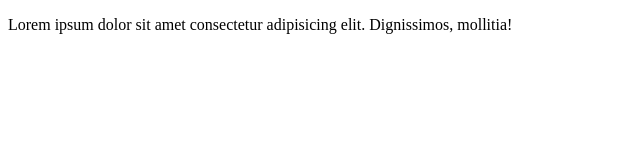
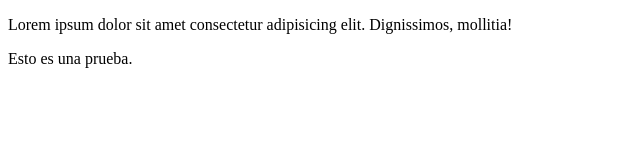
Before and after one commit to mwue111/test, a plain HTML site: page index.html in a window 1280 px wide. Shown: the whole page, without its empty margins (0-640 px from the left). Drawn offline with Linux system fonts and the light colour scheme.

Commit message:
nuevo div

```diff
--- a/index.html
+++ b/index.html
@@ -7,12 +7,17 @@
     <title>prueba</title>
 </head>
 <body>
-    <!-- DIV CONTENEDOR 1 -->
+    <!-- DIV CONTENEDOR -->
 
     <div class="container">
         <dov class="row">
             <p>Lorem ipsum dolor sit amet consectetur adipisicing elit. Dignissimos, mollitia!</p>
         </dov>
     </div>
+
+    <!-- AÑADO OTRO DIV-->
+    <div class="prueba">
+        <p>Esto es una prueba.</p>
+    </div>
 </body>
 </html>
```
